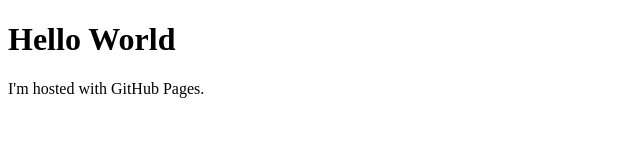
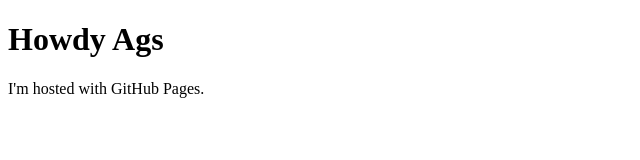
Before and after one commit to agramir16/agramir16.github.io, a plain HTML site: page index.html in a window 1280 px wide. Shown: the whole page, without its empty margins (0-640 px from the left). Drawn offline with Linux system fonts and the light colour scheme.

Commit message:
Update index.html

```diff
--- a/index.html
+++ b/index.html
@@ -1,7 +1,7 @@
 <!DOCTYPE html>
 <html>
 <body>
-<h1>Hello World</h1>
+<h1>Howdy Ags</h1>
 <p>I'm hosted with GitHub Pages.</p>
 </body>
 </html>
```
